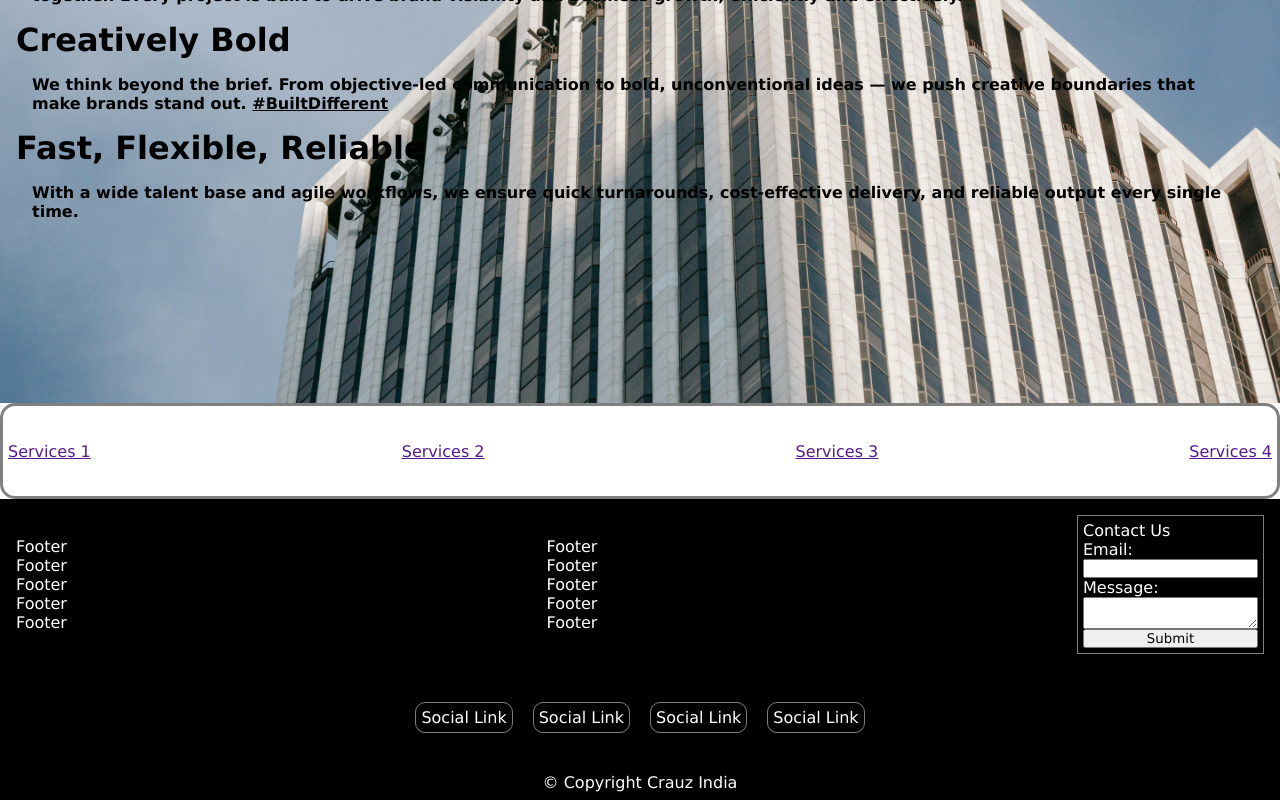
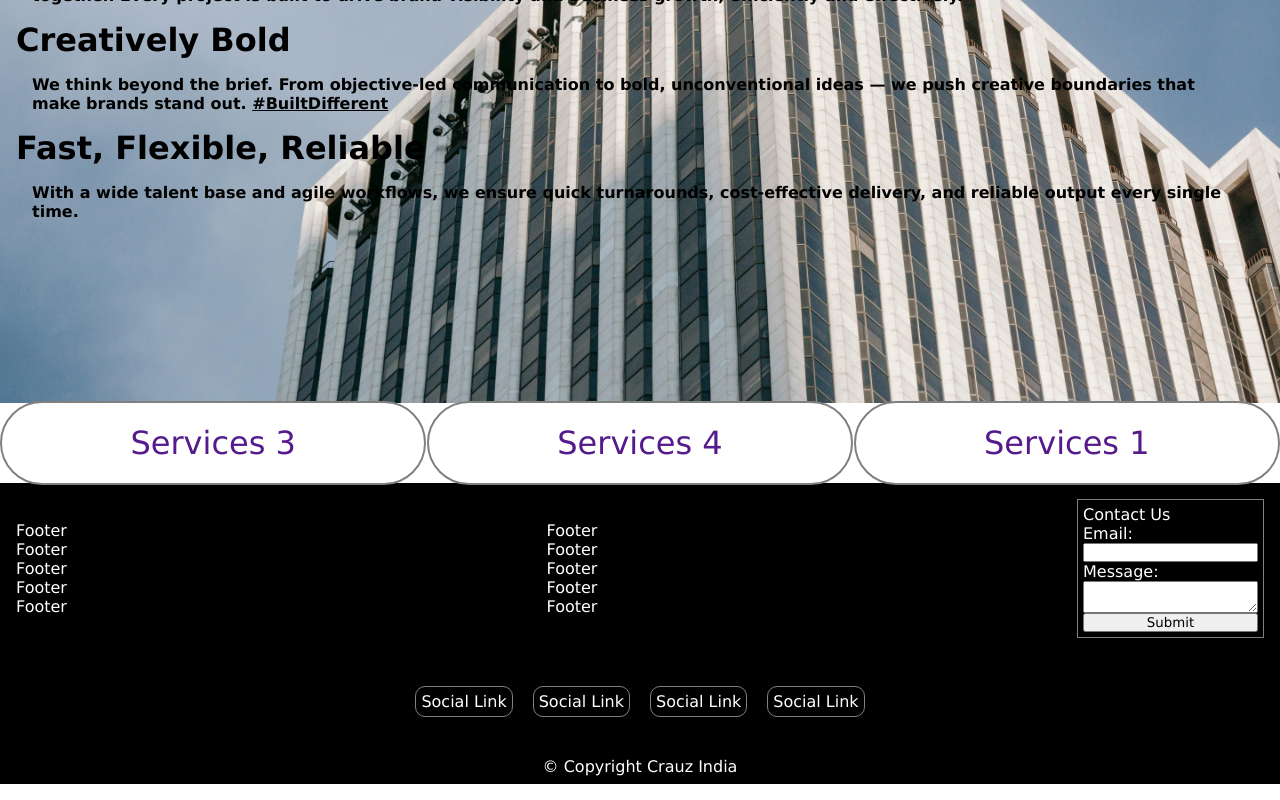
Before and after one commit to mohd-yasir3455/CrauzIndia, a React (Vite) app: page / in a window 1280 px wide. Shown: the part 1280-2080 px from the top of the page. Built offline with nearby package versions, Linux system fonts and the light colour scheme.

Commit message:
Fourth Commit

```diff
--- a/src/components/navbar/Navbar.module.css
+++ b/src/components/navbar/Navbar.module.css
@@ -12,6 +12,7 @@
 .logo-link{
   text-decoration: none;
   color: black;
+  font-weight: bolder;
 }
 
 .logo-link:hover{
@@ -22,6 +23,7 @@
   text-decoration: none;
   margin: 0 10px;
   color: black;
+  font-weight: bolder;
 }
 
 .navbar-item:hover{
--- /dev/null
+++ b/src/components/slideshow/SlideShow.jsx
@@ -0,0 +1,33 @@
+import React, { useState, useEffect } from 'react';
+import styles from '../slideshow/SlideShow.module.css'
+const Slideshow = ({ items, visibleCount = 3, interval = 2000 }) => {
+  const [startIndex, setStartIndex] = useState(0);
+
+  useEffect(() => {
+    const timer = setInterval(() => {
+      setStartIndex((prevIndex) => (prevIndex + 1) % items.length);
+    }, interval);
+
+    return () => clearInterval(timer);
+  }, [items.length, interval]);
+
+  const getVisibleItems = () => {
+    let visibleItems = [];
+    for (let i = 0; i < visibleCount; i++) {
+      visibleItems.push(items[(startIndex + i) % items.length]);
+    }
+    return visibleItems;
+  };
+
+  return (
+    <div className={styles['slider-container']}>
+      {getVisibleItems().map((item, index) => (
+        <div key={index} className={styles['slider-item']}>
+          <a href="">{item}</a>
+        </div>
+      ))}
+    </div>
+  );
+};
+
+export default Slideshow;
--- /dev/null
+++ b/src/components/slideshow/SlideShow.module.css
@@ -0,0 +1,21 @@
+.slider-container{
+  display: flex;
+  justify-content: space-between;
+  align-items: center;
+  height: 10vh;
+}
+
+.slider-item{
+  height: inherit;
+  display: flex;
+  justify-content: center;
+  align-items: center;
+  width: 33%;
+  border: 2px solid grey;
+  border-radius: 50px;
+}
+
+.slider-item a{
+  text-decoration: none;
+  font-size: 2rem;
+}
--- a/src/pages/home-page/HomePage.jsx
+++ b/src/pages/home-page/HomePage.jsx
@@ -1,8 +1,14 @@
 import Navbar from "../../components/navbar/Navbar"
 import Footer from "../../components/footer/Footer"
 import styles from "../home-page/HomePage.module.css"
-
+import SlideShow from "../../components/slideshow/SlideShow"
 const HomePage = () => {
+    const services = [
+      <a href="">Services 1</a>,
+      <a href="">Services 2</a>,
+      <a href="">Services 3</a>,
+      <a href="">Services 4</a>,
+      ]
   return (
     <div>
 
@@ -23,14 +29,7 @@ const HomePage = () => {
         <h3 className={styles['our-goal-h3']}>Fast, Flexible, Reliable</h3>
         <p className={styles['our-goal-p']}>With a wide talent base and agile workflows, we ensure quick turnarounds, cost-effective delivery, and reliable output every single time.</p>
       </div>
-
-      <div className={styles['slider-container']}>
-        <a href="">Services 1</a>
-        <a href="">Services 2</a>
-        <a href="">Services 3</a>
-        <a href="">Services 4</a>
-      </div>
-
+      <SlideShow items={services} visibleCount={3} interval={2000}></SlideShow>
       <Footer></Footer>
     </div>
   )
--- a/src/pages/home-page/HomePage.module.css
+++ b/src/pages/home-page/HomePage.module.css
@@ -16,16 +16,6 @@
   background-attachment: fixed;
 }
 
-
-.slider-container{
-  display: flex;
-  justify-content: space-between;
-  align-items: center;
-  height: 10vh;
-  padding: 5px;
-  border: 3px solid grey;
-  border-radius: 15px;
-}
 
 .our-goal{
   padding: 1rem;
```
